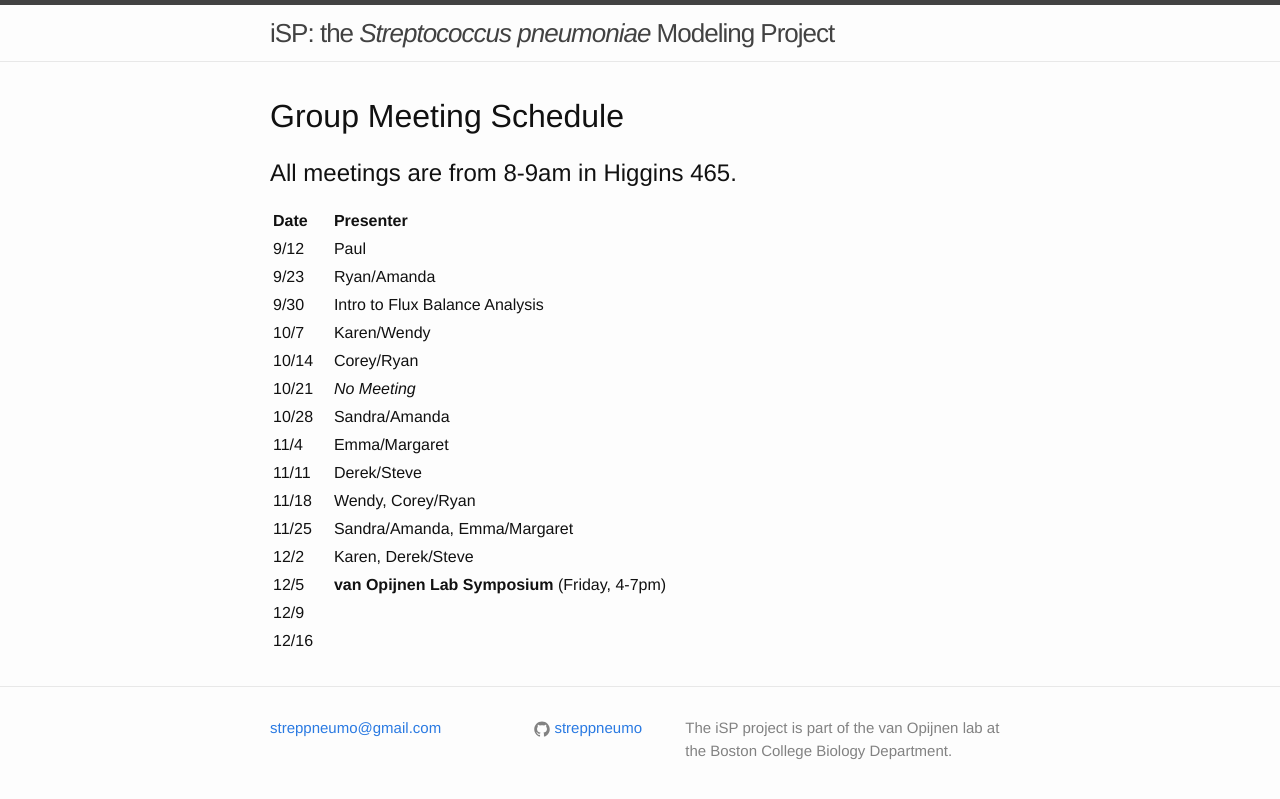
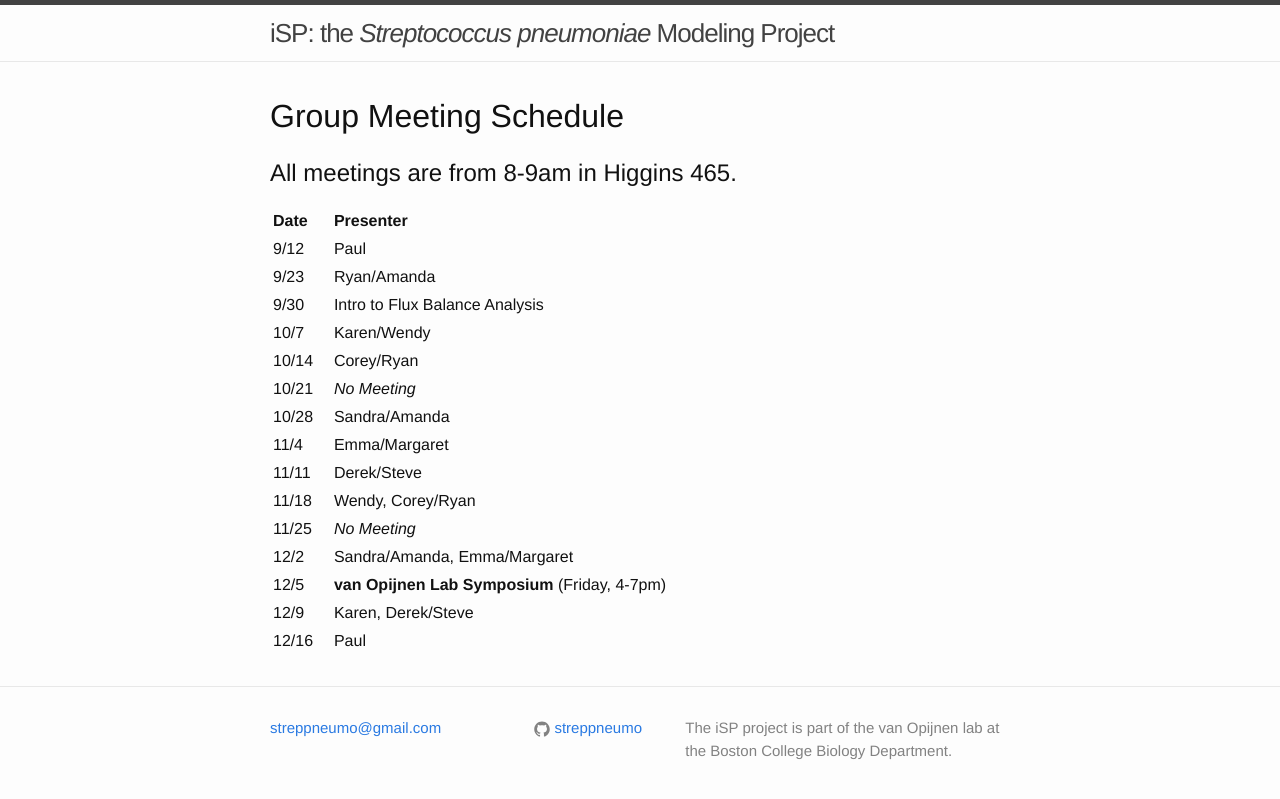
Before and after one commit to streppneumo/streppneumo.github.io, a Jekyll site: the page built from meeting_schedule.md, in a window 1280 px wide. Shown: the top 799 px of the page. Built offline with Jekyll 4.4.1, drawn with Linux system fonts in a browser that asks for light colours.

Commit message:
updated schedule

```diff
--- a/meeting_schedule.md
+++ b/meeting_schedule.md
@@ -19,8 +19,8 @@ Date &nbsp;&nbsp;&nbsp;&nbsp; | Presenter
 11/4 | Emma/Margaret
 11/11 | Derek/Steve
 11/18 | Wendy, Corey/Ryan
-11/25 | Sandra/Amanda, Emma/Margaret
-12/2 | Karen, Derek/Steve
+11/25 | *No Meeting*
+12/2 | Sandra/Amanda, Emma/Margaret
 12/5 | **van Opijnen Lab Symposium** (Friday, 4-7pm)
-12/9 |
-12/16 |
+12/9 | Karen, Derek/Steve
+12/16 | Paul
```
